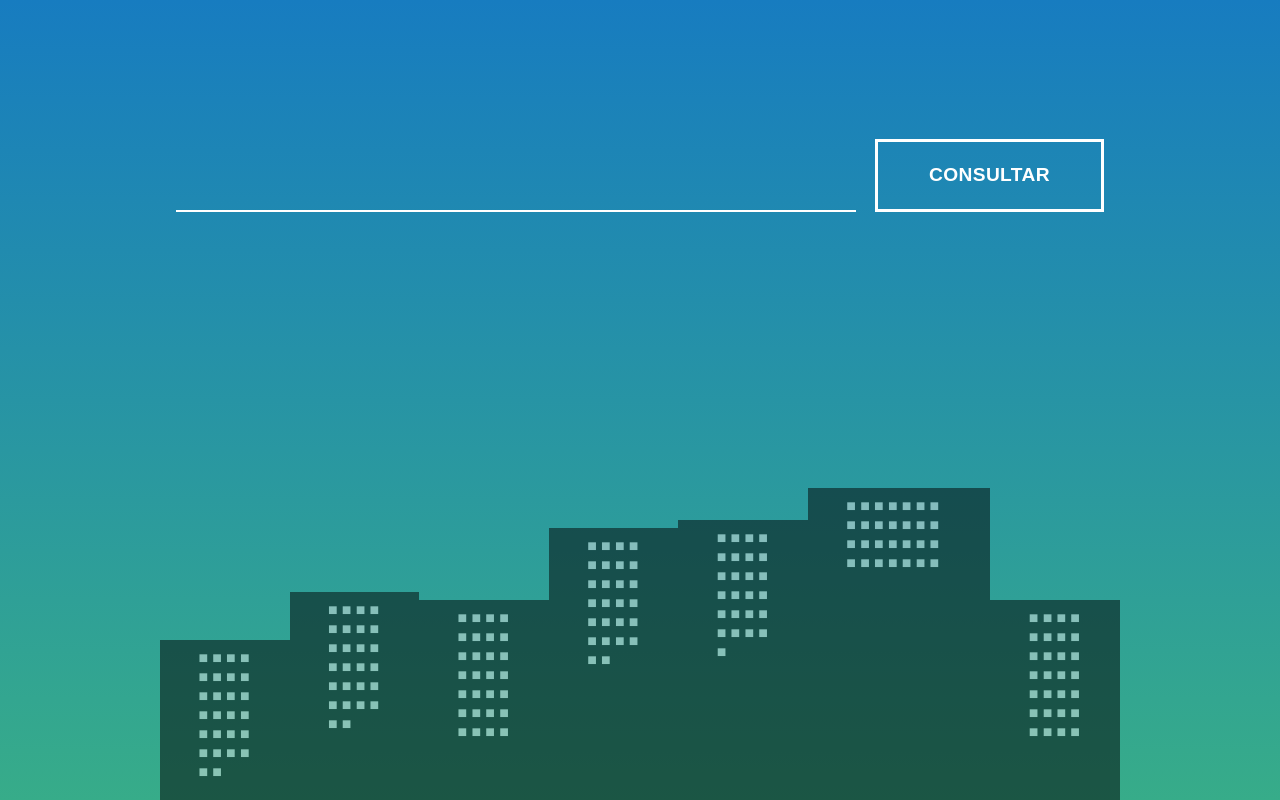
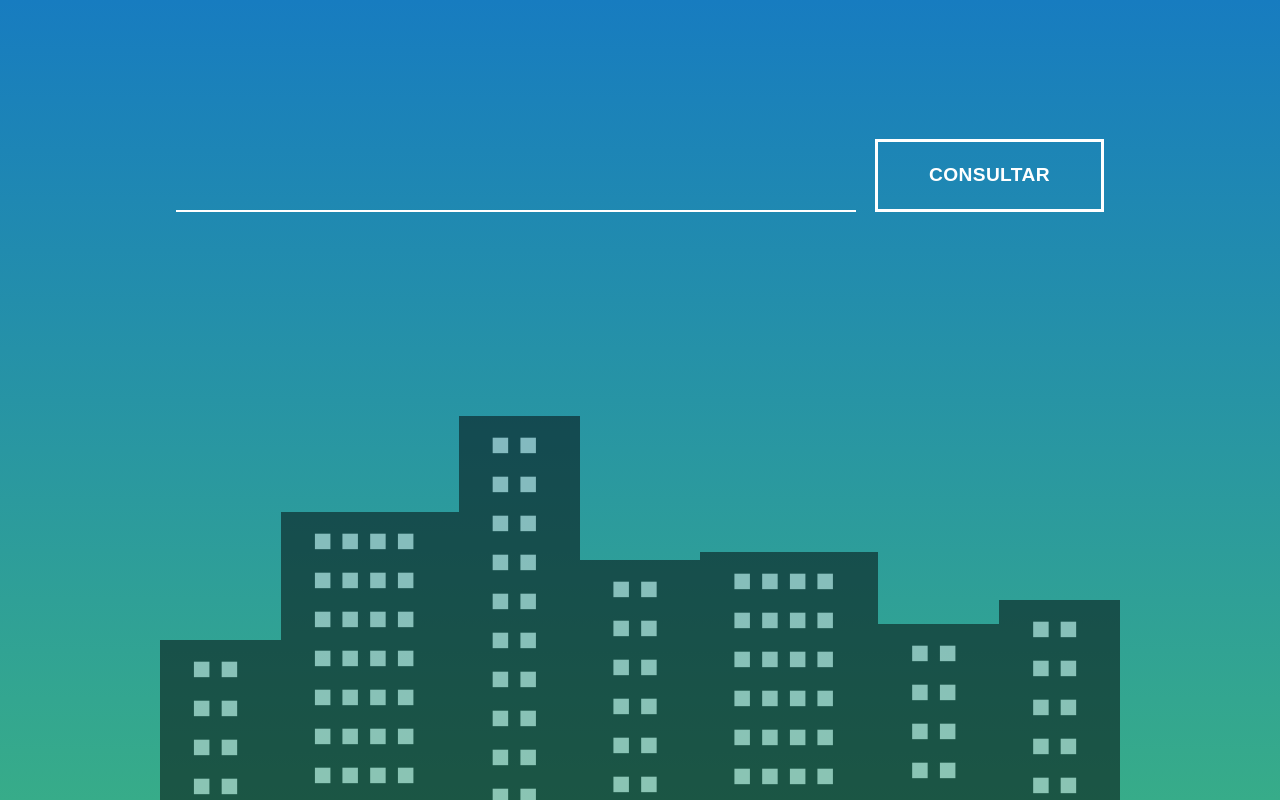
Before and after one commit to AndresNS/bsale-tiempo, a plain HTML site: page index.html in a window 1280 px wide. Drawn offline with Linux system fonts and the light colour scheme; no server answers.

Commit message:
agrega funcion para generar ventanas en fondo

```diff
--- a/index.html
+++ b/index.html
@@ -31,13 +31,13 @@
     <!-- CITY BACKGROUND -->
     <div class="container">
         <div class="city-bg">
-            <div class="city-bg__building">&#x25A0; ■ ■ ■ ■ ■ ■ ■ ■ ■ ■ ■ ■ ■ ■ ■ ■ ■ ■ ■ ■ ■ ■ ■ ■ ■</div>
-            <div class="city-bg__building">■ ■ ■ ■ ■ ■ ■ ■ ■ ■ ■ ■ ■ ■ ■ ■ ■ ■ ■ ■ ■ ■ ■ ■ ■ ■</div>
-            <div class="city-bg__building">■ ■ ■ ■ ■ ■ ■ ■ ■ ■ ■ ■ ■ ■ ■ ■ ■ ■ ■ ■ ■ ■ ■ ■ ■ ■ ■ ■</div>
-            <div class="city-bg__building">■ ■ ■ ■ ■ ■ ■ ■ ■ ■ ■ ■ ■ ■ ■ ■ ■ ■ ■ ■ ■ ■ ■ ■ ■ ■</div>
-            <div class="city-bg__building">■ ■ ■ ■ ■ ■ ■ ■ ■ ■ ■ ■ ■ ■ ■ ■ ■ ■ ■ ■ ■ ■ ■ ■ ■</div>
-            <div class="city-bg__building">■ ■ ■ ■ ■ ■ ■ ■ ■ ■ ■ ■ ■ ■ ■ ■ ■ ■ ■ ■ ■ ■ ■ ■ ■ ■ ■ ■</div>
-            <div class="city-bg__building">■ ■ ■ ■ ■ ■ ■ ■ ■ ■ ■ ■ ■ ■ ■ ■ ■ ■ ■ ■ ■ ■ ■ ■ ■ ■ ■ ■</div>
+            <div class="city-bg__building"></div>
+            <div class="city-bg__building"></div>
+            <div class="city-bg__building"></div>
+            <div class="city-bg__building"></div>
+            <div class="city-bg__building"></div>
+            <div class="city-bg__building"></div>
+            <div class="city-bg__building"></div>
         </div>
     </div>
 
--- a/js/index.js
+++ b/js/index.js
@@ -5,6 +5,7 @@ const cityInput = document.getElementById("city-input");
 
 window.onload = function (){
     getWeather("santiago");
+    addWindows();
 };
 
 btn.addEventListener("click", function (event) {
@@ -56,3 +57,12 @@ function formatDate(date){
 
     return `${dayName} ${dayNumber} de ${month}, ${hours}:${minutes}`;
 }
+
+function addWindows(){
+    let buildings = document.getElementsByClassName("city-bg__building");
+    for(let building of buildings){
+        for(let i=0; i<100; i++){
+            building.innerHTML += "&#x25A0; ";
+        }
+    }
+}
--- a/scss/partials/_citybg.scss
+++ b/scss/partials/_citybg.scss
@@ -7,12 +7,13 @@
     width: 100%;
     opacity: 0.5;
     user-select: none;
+    font-size: 1.2em;
 
     &__building {
         overflow: hidden;
         color: #ddd;
         background-color: #000;
-        padding: 1vh 3vw ;
+        padding: 1vh 1em ;
 
         &:first-child {
             height: 20vh;
@@ -38,6 +39,6 @@
 	.city-bg {
         width: 80%;
         max-width: 960px;
-        // margin: 0 auto;
+        font-size: 2em;
     }
 }
```
Also changed, not shown: css/styles.css, 1 other file.
